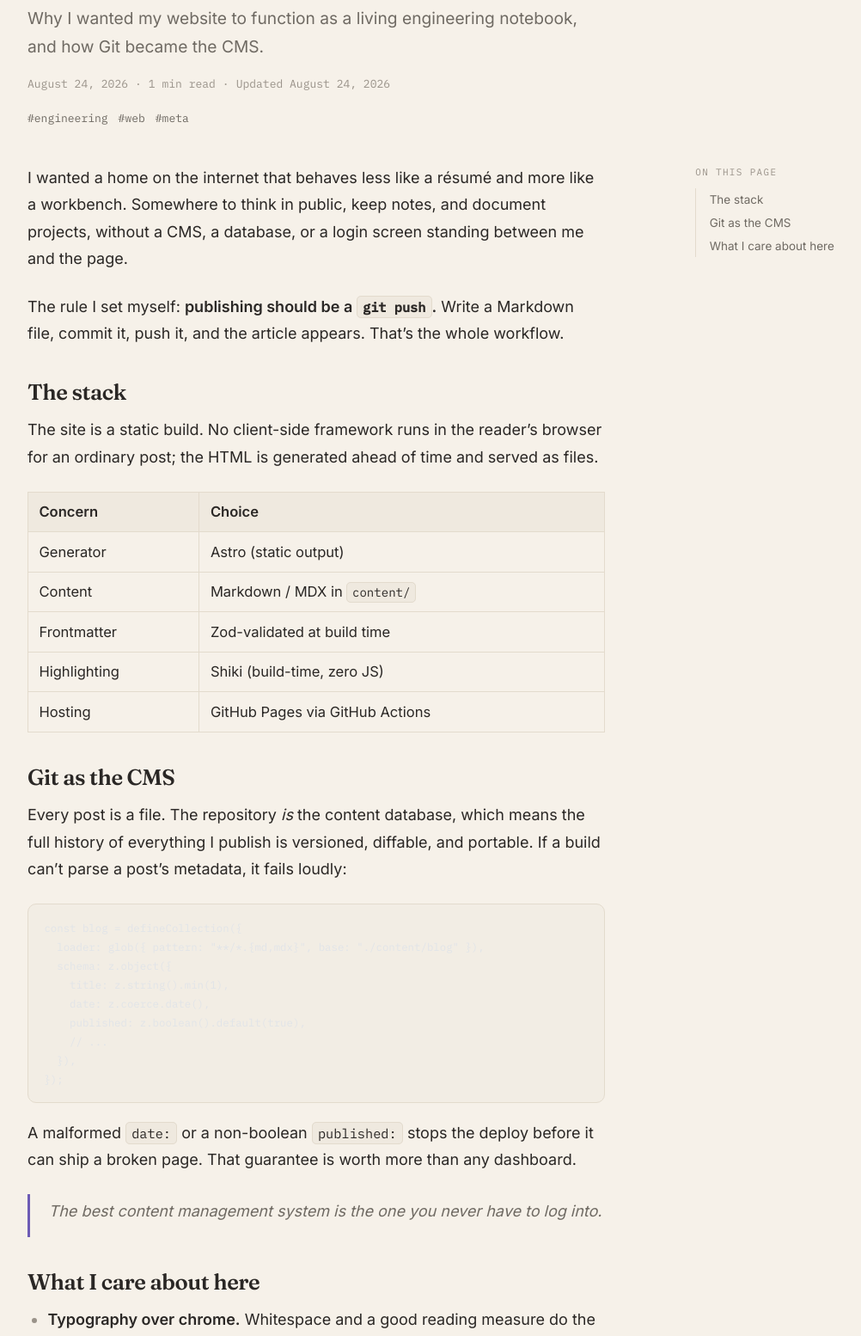
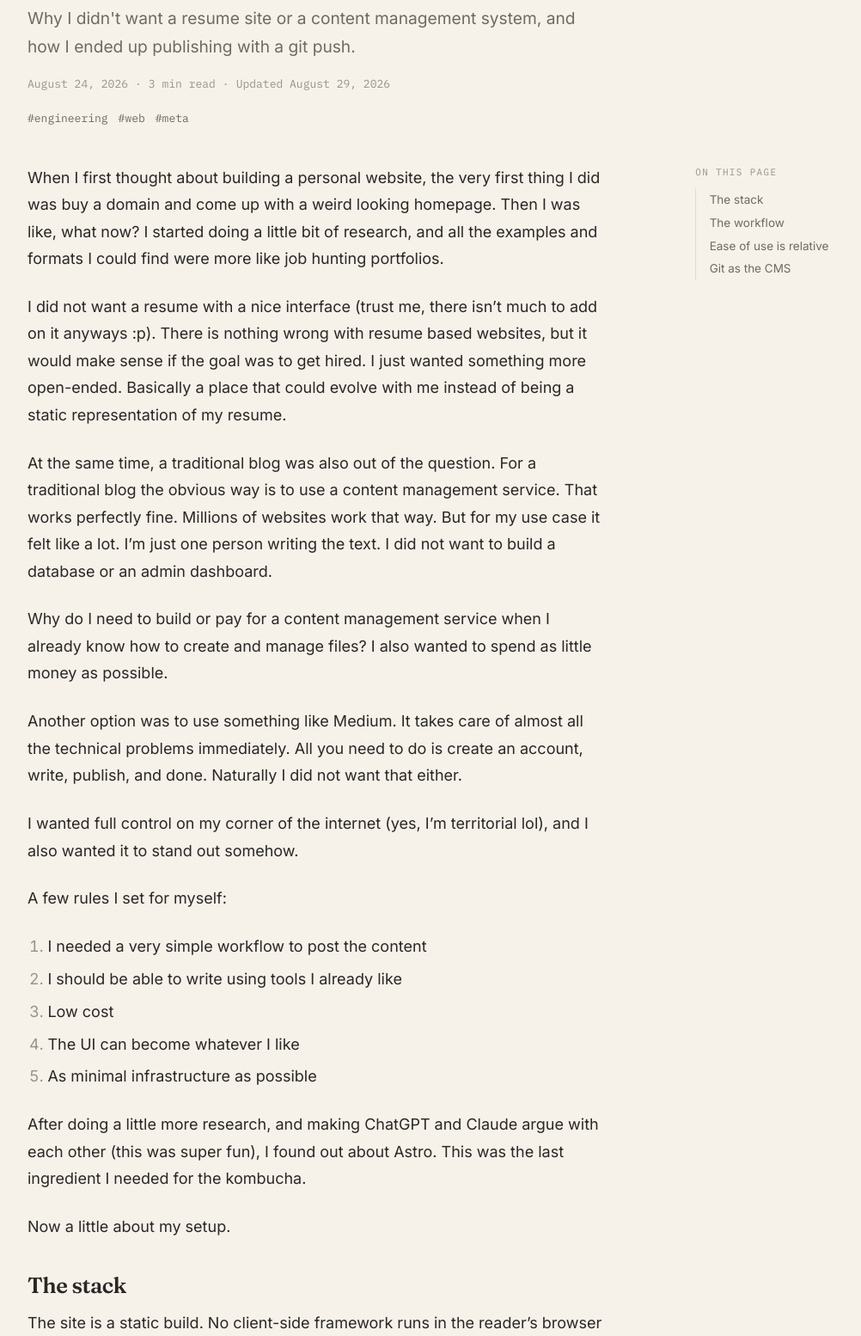
Before and after one commit to aman25singh/website, an Astro site: page /writing/building-this-site in a window 1280 px wide. Shown: the part 206-1760 px from the top of the page at 86% size, without its empty margins (272-1274 px from the left). Built offline with nearby package versions, Linux system fonts and the light colour scheme; Astro itself is replaced by a stand-in of ours; some packages are replaced by stand-ins of ours.

Commit message:
Rewrite "Building This Site" in my own words
Replaces the scaffolded version with the actual story: buying the domain
first and not knowing what to do next, finding only job-hunting
portfolios, ruling out a resume site, a CMS, and Medium in turn, the five
rules, and landing on Astro.

Keeps the stack table and the Git-as-CMS section from the original, and
adds two new sections: the workflow diagram and "Ease of use is
relative", which is the actual argument the post was missing.

Also ignores content/**/scratch* so local drafting files kept next to the
posts they feed into can't be swept into a commit. They were already
invisible to the build, since the collection glob only matches md/mdx.

````diff
--- a/content/blog/2026-08-24-building-this-site.md
+++ b/content/blog/2026-08-24-building-this-site.md
@@ -1,8 +1,8 @@
 ---
 title: "Building This Site"
-description: "Why I wanted my website to function as a living engineering notebook, and how Git became the CMS."
+description: "Why I didn't want a resume site or a content management system, and how I ended up publishing with a git push."
 date: "2026-08-24"
-updated: "2026-08-24"
+updated: "2026-08-29"
 tags:
   - engineering
   - web
@@ -12,18 +12,47 @@ featured: true
 slug: "building-this-site"
 ---
 
-I wanted a home on the internet that behaves less like a résumé and more like a
-workbench. Somewhere to think in public, keep notes, and document projects,
-without a CMS, a database, or a login screen standing between me and the page.
+When I first thought about building a personal website, the very first thing I did was buy a domain
+and come up with a weird looking homepage. Then I was like, what now? I started doing a little bit
+of research, and all the examples and formats I could find were more like job hunting portfolios.
 
-The rule I set myself: **publishing should be a `git push`.** Write a Markdown
-file, commit it, push it, and the article appears. That's the whole workflow.
+I did not want a resume with a nice interface (trust me, there isn't much to add on it anyways :p).
+There is nothing wrong with resume based websites, but it would make sense if the goal was to get
+hired. I just wanted something more open-ended. Basically a place that could evolve with me instead
+of being a static representation of my resume.
+
+At the same time, a traditional blog was also out of the question. For a traditional blog the
+obvious way is to use a content management service. That works perfectly fine. Millions of websites
+work that way. But for my use case it felt like a lot. I'm just one person writing the text. I did
+not want to build a database or an admin dashboard.
+
+Why do I need to build or pay for a content management service when I already know how to create
+and manage files? I also wanted to spend as little money as possible.
+
+Another option was to use something like Medium. It takes care of almost all the technical problems
+immediately. All you need to do is create an account, write, publish, and done. Naturally I did not
+want that either.
+
+I wanted full control on my corner of the internet (yes, I'm territorial lol), and I also wanted it
+to stand out somehow.
+
+A few rules I set for myself:
+
+1. I needed a very simple workflow to post the content
+2. I should be able to write using tools I already like
+3. Low cost
+4. The UI can become whatever I like
+5. As minimal infrastructure as possible
+
+After doing a little more research, and making ChatGPT and Claude argue with each other (this was
+super fun), I found out about Astro. This was the last ingredient I needed for the kombucha.
+
+Now a little about my setup.
 
 ## The stack
 
-The site is a static build. No client-side framework runs in the reader's
-browser for an ordinary post; the HTML is generated ahead of time and served
-as files.
+The site is a static build. No client-side framework runs in the reader's browser for an ordinary
+post; the HTML is generated ahead of time and served as files.
 
 | Concern            | Choice                          |
 | ------------------ | ------------------------------- |
@@ -33,11 +62,45 @@ as files.
 | Highlighting       | Shiki (build-time, zero JS)     |
 | Hosting            | GitHub Pages via GitHub Actions |
 
+## The workflow
+
+```text
+IDE / terminal
+      |
+   Markdown
+      |
+     Git
+      |
+    Build
+      |
+  My website
+```
+
+## Ease of use is relative
+
+Normally, when people say something is "easy to use," they mean there is a nice graphical
+interface.
+
+For me, opening a Markdown file is easy. Running:
+
+```bash
+git add .
+git commit -m "new post"
+git push
+```
+
+is easy.
+
+I already know how to do that. Building a separate content management interface would actually make
+the workflow feel more complicated to me. That was an interesting realization. The easiest system
+isn't necessarily the one with the fewest buttons. Sometimes it is the one that fits into tools you
+already know, or what you are comfortable with.
+
 ## Git as the CMS
 
-Every post is a file. The repository *is* the content database, which means the
-full history of everything I publish is versioned, diffable, and portable. If a
-build can't parse a post's metadata, it fails loudly:
+Every post is a file. The repository *is* the content database, which means the full history of
+everything I publish is versioned, diffable, and portable. If a build can't parse a post's
+metadata, it fails loudly:
 
 ```ts
 const blog = defineCollection({
@@ -51,16 +114,8 @@ const blog = defineCollection({
 });
 ```
 
-A malformed `date:` or a non-boolean `published:` stops the deploy before it can
-ship a broken page. That guarantee is worth more than any dashboard.
+A malformed `date:` or a non-boolean `published:` stops the deploy before it can ship a broken page.
+That guarantee is worth more than any dashboard.
 
-> The best content management system is the one you never have to log into.
-
-## What I care about here
-
-- **Typography over chrome.** Whitespace and a good reading measure do the work.
-- **Speed.** Pages are static; the only JavaScript is a small theme toggle.
-- **Longevity.** Plain Markdown outlives any framework I might pick.
-
-There's more to build (search, the occasional interactive demo), but the
-foundation is deliberately boring. Boring lasts.
+Will I get more publicity going this route? Definitely not, but the goal is building and having my
+own space on the internet. So this setup is a winner for me.
````
Also changed, not shown: 1 other file.
